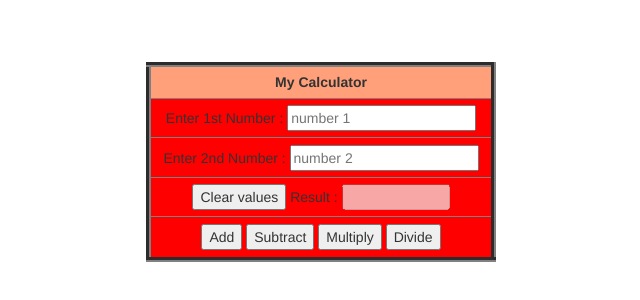
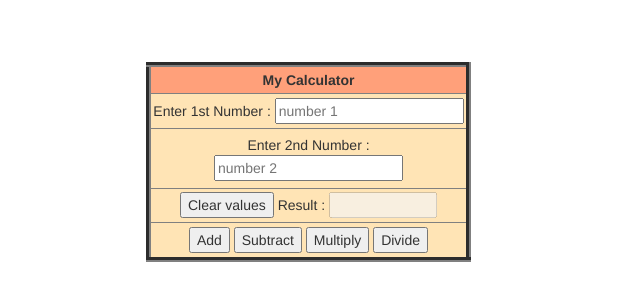
Before and after one commit to Gitty73/Calculator, a plain HTML site: page index.html in a window 1280 px wide. Shown: the part 130-430 px from the top of the page, without its empty margins (323-963 px from the left). Drawn offline with nearby package versions, Linux system fonts and the light colour scheme.

Commit message:
color change

```diff
--- a/calculator.css
+++ b/calculator.css
@@ -13,13 +13,13 @@
 
 table{
 	margin-left: 35%;
-	width: 350px;
+	width: 325px;
 	height: 200px;
 	text-align: center;
 }
 
 tr{
-	background-color: red;
+	background-color: moccasin;
 }
 
 button:hover{
```
